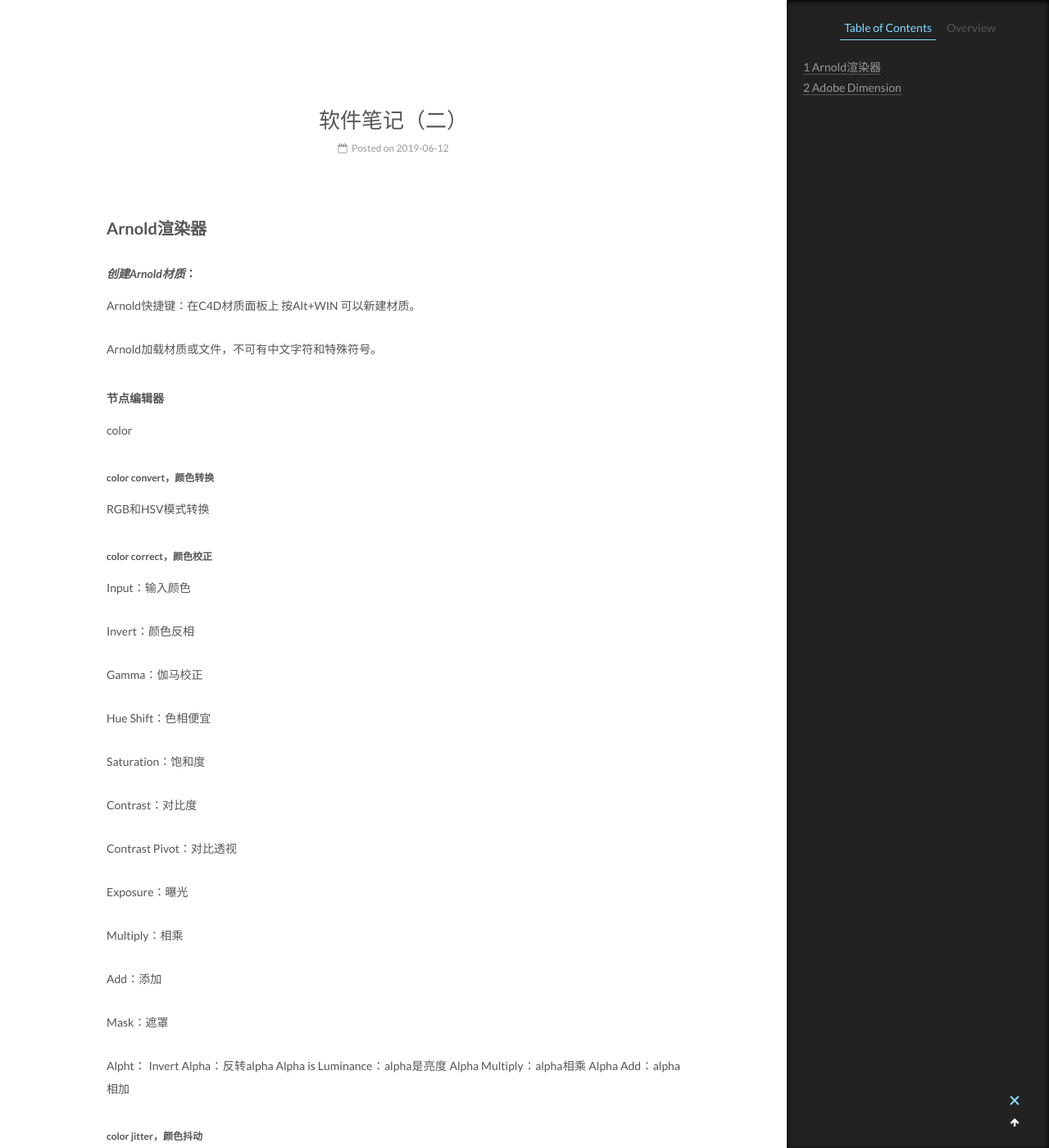
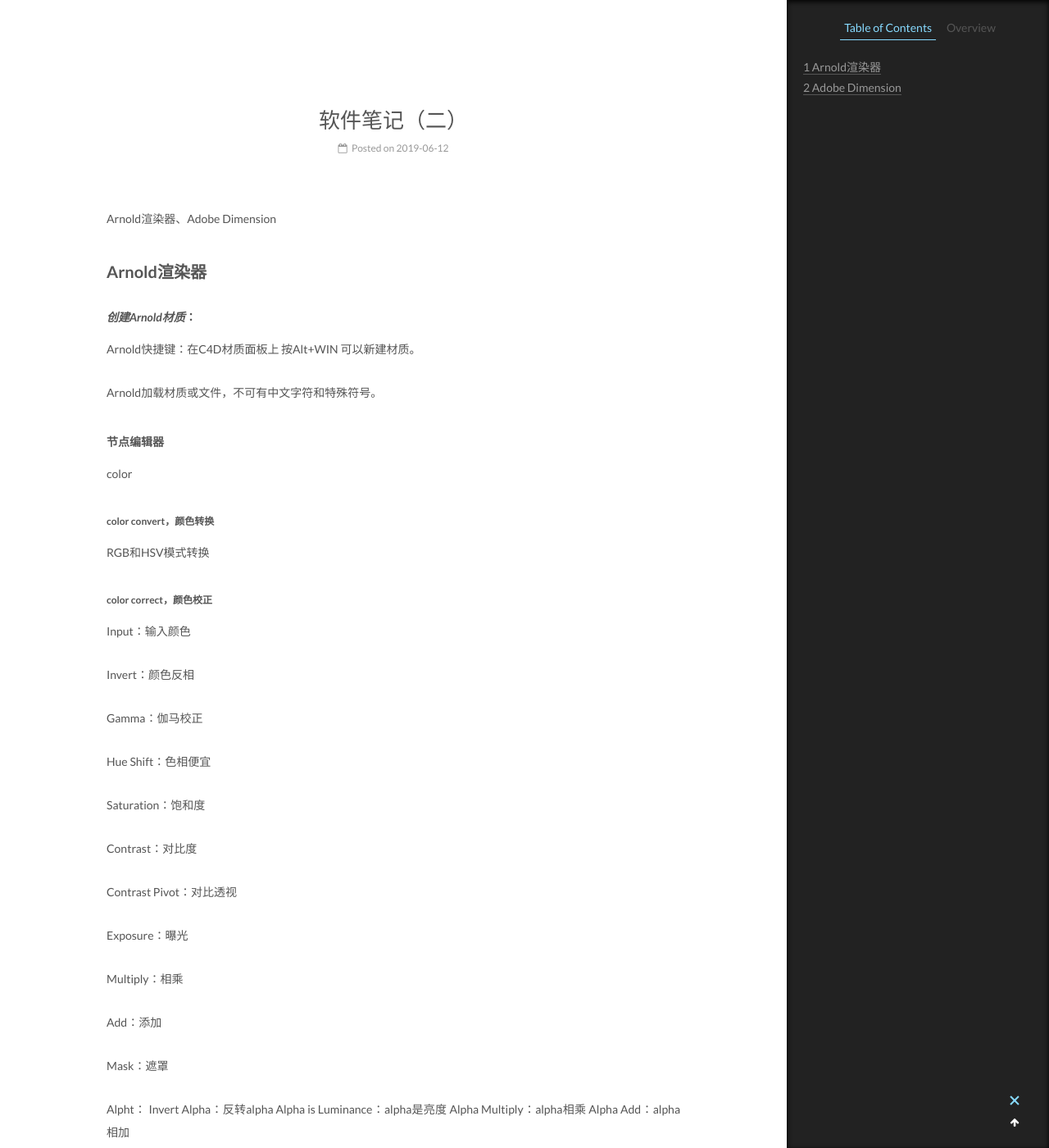
Before and after one commit to Wyundi/wyundi.github.io, a Jekyll site: the page built from _posts/2019-06-20-软件笔记（二）.md, in a window 1280 px wide and 1400 px high, scrolled down 214 px. Shown: the whole window at 82% size. Built offline with Jekyll 4.4.1, drawn with Linux system fonts in a browser that asks for light colours.

Commit message:
Update 2019-06-20-软件笔记（二）.md

```diff
--- a/_posts/2019-06-20-软件笔记（二）.md
+++ b/_posts/2019-06-20-软件笔记（二）.md
@@ -5,7 +5,7 @@
     - 软件
 ---
 
-
+Arnold渲染器、Adobe Dimension
 
 ## Arnold渲染器
 
```
